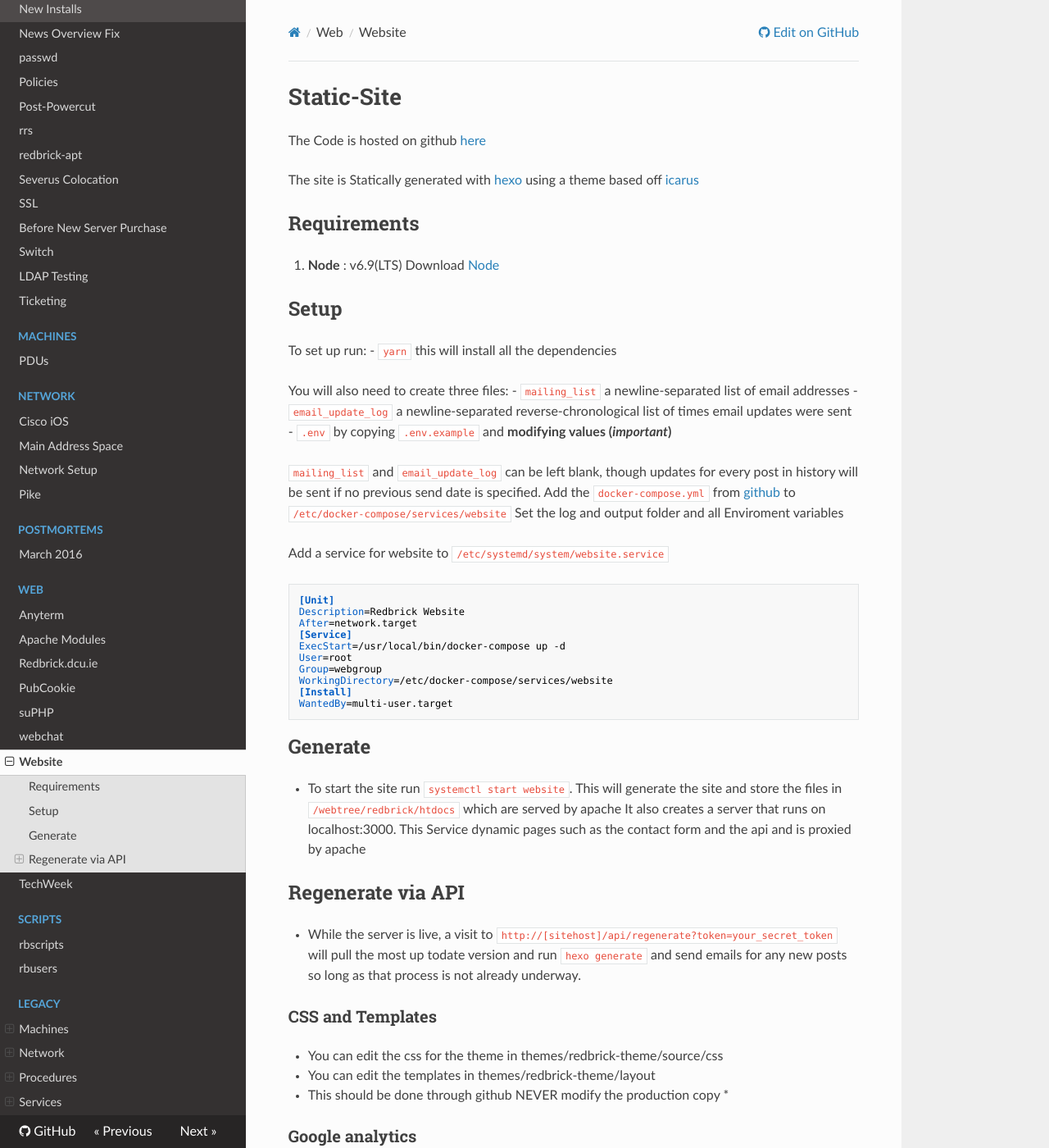
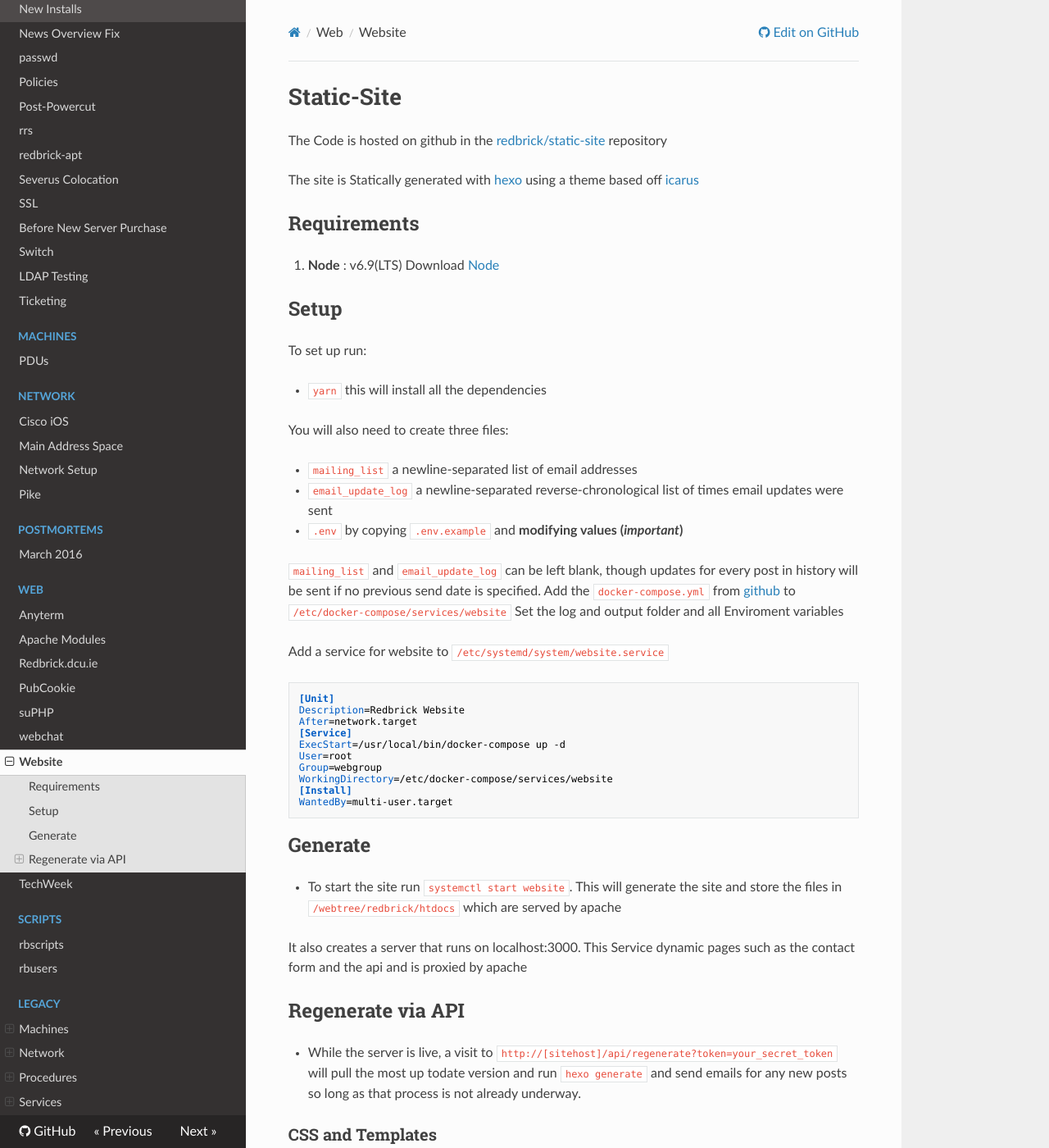
Before and after one commit to redbrick/docs-old, an MkDocs documentation site: the page built from docs/web/website.md, in a window 1280 px wide and 1400 px high. Shown: the whole window at 82% size. Built offline with MkDocs 1.6.1, drawn with Linux system fonts in a browser that asks for light colours; nearby versions of some CDN libraries; old or Windows-style settings are respelled for this version of MkDocs; some of the changed text lies outside the part shown.

Commit message:
Fixed styling in the techweek and website pages. (#37)
* Moved the website from www to web

* Fixed the styling in the website and techweek pages

````diff
--- a/docs/www/website.md
+++ b/docs/web/website.md
@@ -1,5 +1,6 @@
 # Static-Site
-The Code is hosted on github [here](https://github.com/redbrick/static-site)
+The Code is hosted on github in the [redbrick/static-site](https://github.com/redbrick/static-site)
+repository
 
 The site is Statically generated with [hexo](https://hexo.io/) using a theme
 based off [icarus](https://github.com/redbrick/hexo-theme-icarus)
@@ -9,9 +10,11 @@ based off [icarus](https://github.com/redbrick/hexo-theme-icarus)
 
 ## Setup
 To set up run:
+
   - `yarn` this will install all the dependencies
 
 You will also need to create three files:
+
   - `mailing_list` a newline-separated list of email addresses
   - `email_update_log` a newline-separated reverse-chronological list of times email updates were sent
   - `.env` by copying `.env.example` and **modifying values (*important*)**
@@ -35,19 +38,25 @@ WantedBy=multi-user.target
 ```
 
 ## Generate
+
 - To start the site run `systemctl start website`. This will generate the site and store the files in `/webtree/redbrick/htdocs` which are served by apache
+
 It also creates a server that runs on localhost:3000. This Service dynamic pages such as the contact form and the api and is proxied by apache
 
 ## Regenerate via API
-- While the server is live, a visit to `http://[sitehost]/api/regenerate?token=your_secret_token` will pull the most up todate version and run `hexo generate` and send emails for any new posts so long as that process is not already underway.
+
+- While the server is live, a visit to `http://[sitehost]/api/regenerate?token=your_secret_token` will pull the most up todate version and run `hexo generate`
+  and send emails for any new posts so long as that process is not already underway.
 
 ### CSS and Templates
+
 - You can edit the css for the theme in themes/redbrick-theme/source/css
 - You can edit the templates in themes/redbrick-theme/layout
+
 * This should be done through github NEVER modify the production copy *
 
 ### Google analytics
-Analytics can be enabled by adding your analytics key to _config.yaml as
+Analytics can be enabled by adding your analytics key to `_config.yaml` as
 ```
 plugins:
   google_analytics: $key
--- a/mkdocs.yml
+++ b/mkdocs.yml
@@ -66,8 +66,8 @@ pages:
     - PubCookie: web/pubcookie.md
     - suPHP: web/suphp.md
     - webchat: web/webchat.md
-    - Website: www/website.md
-    - TechWeek: www/techweek.md
+    - Website: web/website.md
+    - TechWeek: web/techweek.md
   - Scripts:
     - rbscripts: procedures/rbscripts.md
     - rbusers: procedures/rbusers.md
````
Also changed, not shown: docs/web/techweek.md (renamed from docs/www/techweek.md, +3 -2 lines).
